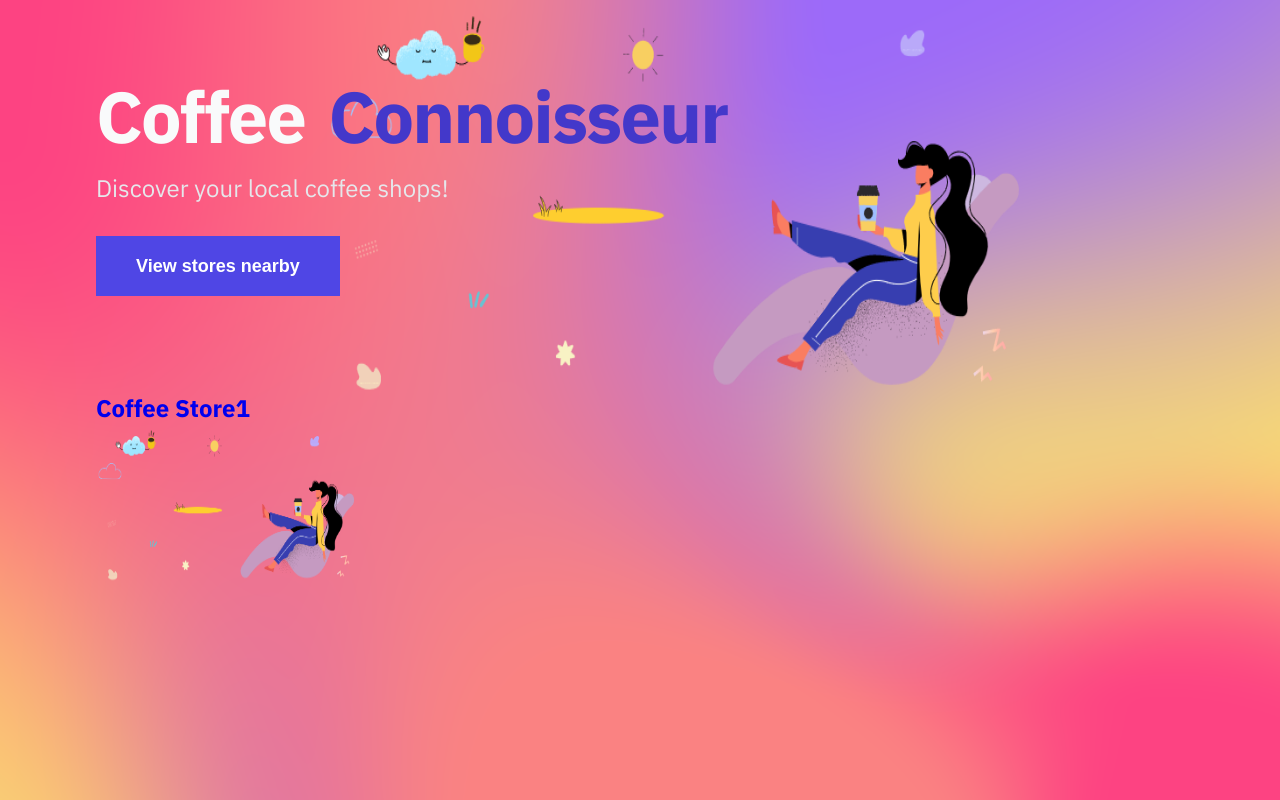
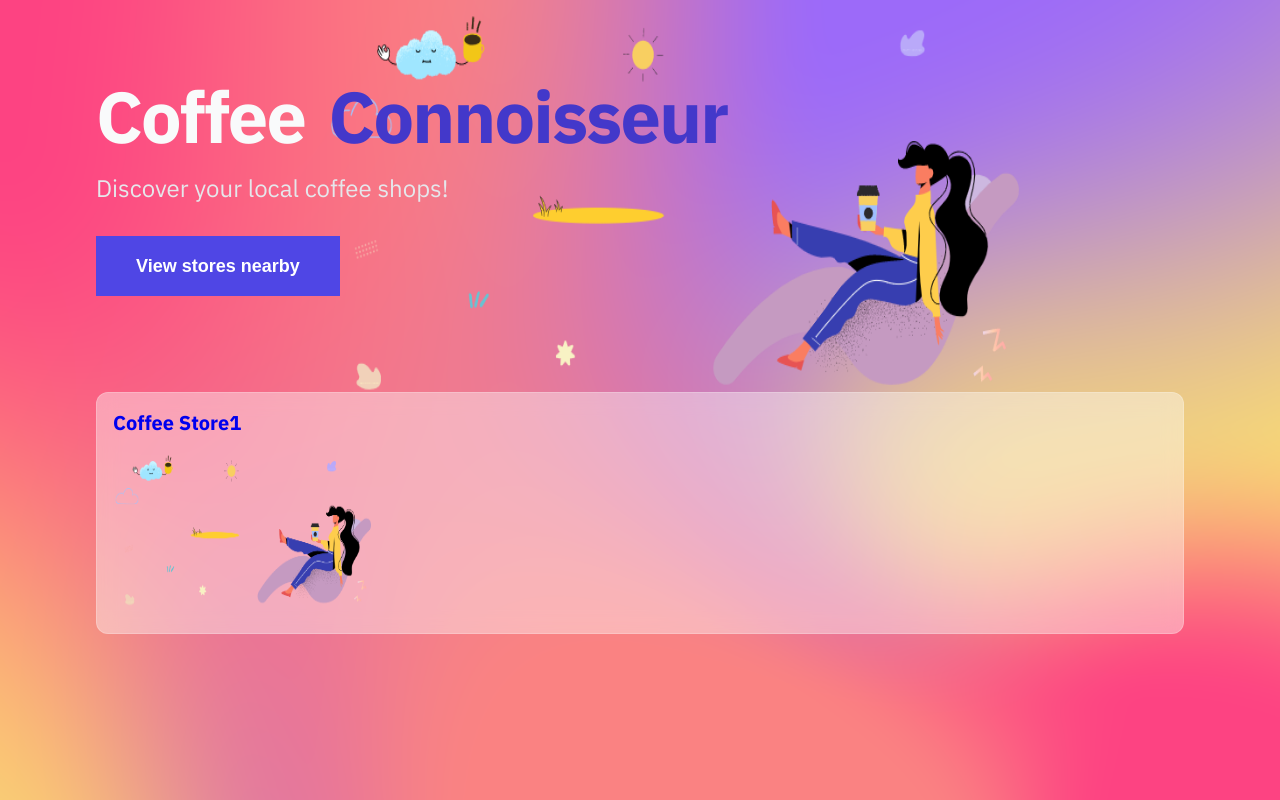
Before and after one commit to j-machuca/coffee, a Next.js app: page / in a window 1280 px wide. Built offline with nearby package versions, Linux system fonts and the light colour scheme.

Commit message:
added card styling

```diff
--- a/package.json
+++ b/package.json
@@ -12,6 +12,7 @@
     "@types/node": "18.14.4",
     "@types/react": "18.0.28",
     "@types/react-dom": "18.0.11",
+    "classnames": "^2.3.2",
     "eslint": "8.35.0",
     "eslint-config-next": "13.2.3",
     "next": "13.2.3",
--- a/src/components/card/card.component.tsx
+++ b/src/components/card/card.component.tsx
@@ -1,6 +1,8 @@
 import Image from "next/image";
 import Link from "next/link";
 import { FC } from "react";
+import cls from "classnames";
+import styles from "./card.module.css";
 
 type CardProps = {
   name: string;
@@ -10,15 +12,22 @@ type CardProps = {
 
 const Card: FC<CardProps> = (props) => {
   return (
-        <Link href={props.href}>
-            <h2>{props.name}</h2>
+    <div className={cls("glass", styles.container)}>
+      <Link className={styles.cardLink} href={props.href}>
+        <div className={styles.cardHeaderWrapper}>
+          <h2 className={styles.cardHeader}>{props.name}</h2>
+        </div>
+        <div className={styles.classImageWrapper}>
           <Image
+            className={styles.cardImage}
             src={props.imgUrl}
             width={260}
             height={160}
             alt={props.name}
           />
+        </div>
       </Link>
+    </div>
   );
 };
 
--- /dev/null
+++ b/src/components/card/card.module.css
@@ -0,0 +1,56 @@
+.cardLink {
+  margin: auto;
+  --tw-shadow: 0 20px 25px -5px rgba(0, 0, 0, 0.1),
+    0 10px 10px -5px rgba(0, 0, 0, 0.04);
+  box-shadow: 0 0 transparent, 0 0 #0000, 0 0 transparent, 0 0 #0000,
+    0 0 transparent;
+
+  border-color: var(--text-white-100);
+  border-radius: 0.75rem /* 12px */;
+}
+
+.container {
+  border-radius: 0.75rem /* 12px */;
+  padding-top: 0.25rem /* 4px */;
+  padding-bottom: 0.25rem /* 4px */;
+  padding-bottom: 1.25rem /* 20px */;
+  padding-left: 1rem /* 16px */;
+  padding-right: 1rem /* 16px */;
+
+  backdrop-filter: blur(10px);
+}
+
+.cardHeaderWrapper {
+  margin-top: 0.75rem /* 12px */;
+  margin-bottom: 0.75rem /* 12px */;
+}
+
+.cardHeader {
+  text-overflow: ellipsis;
+  white-space: nowrap;
+  font-size: 1.25rem /* 20px */;
+  line-height: 1.75rem /* 28px */;
+  font-weight: 800;
+  overflow: hidden;
+  width: 16rem /* 256px */;
+}
+
+.cardImageWrapper {
+  color: var(--text-white-100);
+}
+
+.cardImage {
+  border-radius: 0.75rem /* 12px */;
+}
+
+@media (min-width: 1024px) {
+  .cardHeader {
+    width: 16rem /* 256px */;
+  }
+}
+
+@media (min-width: 768px) {
+  .cardHeader {
+    width: 16rem /* 256px */;
+  }
+}
--- a/src/styles/globals.css
+++ b/src/styles/globals.css
@@ -58,3 +58,16 @@ a {
 a:visited {
   color: inherit;
 }
+
+/* glass-morphism */
+.glass {
+  background: hsla(0, 0%, 100%, 0.4);
+  -webkit-backdrop-filter: blur(10px);
+  backdrop-filter: blur(10px);
+  border: 1px solid hsla(0, 0%, 100%, 0.2);
+}
+
+.glass:hover {
+  background: hsla(0, 0%, 100%, 0.7);
+  border: 1px solid #fff;
+}
```
Also changed, not shown: src/components/card/card.modules.css (deleted), 1 other file (tests, documents, lock files or other folders). Lines whose indentation alone changed are shown as unchanged.
